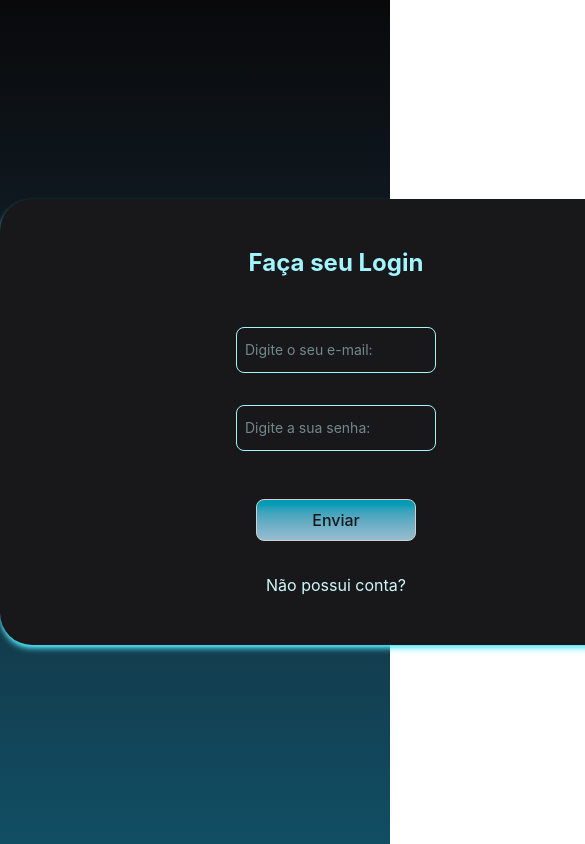
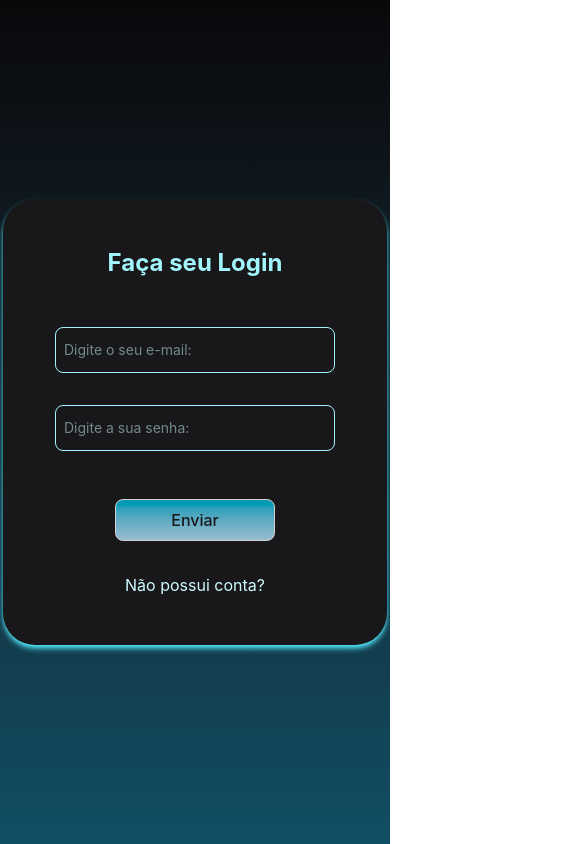
Before and after one commit to bruninxsz/DataGear, a Vue app: page /login in a window 390 px wide. Shown: the top 844 px of the page, 585 px wide, since content can reach past the window. Built offline with nearby package versions, Linux system fonts and the light colour scheme.

Commit message:
responsividadeLogin&Cadastro

```diff
--- a/src/views/Cadastro.vue
+++ b/src/views/Cadastro.vue
@@ -1,11 +1,11 @@
 <template>
   <main class="grid grid-cols-1 bg-gradient-to-b from-zinc-950 to-cyan-900 h-screen">
-   <form class="flex flex-col items-center gap-8 m-auto bg-zinc-900 shadow-md shadow-cyan-300 p-4 min-w-2xl text-cyan-100 rounded-xl">
+   <form class="flex flex-col items-center gap-8 m-auto bg-zinc-900 shadow-md shadow-cyan-300 p-4 min-w-sm md:min-w-xl lg:min-w-2xl text-cyan-100 rounded-4xl">
       <h2 class="text-cyan-200 text-2xl mt-8 font-bold mb-4">Faça seu Cadastro</h2>
-      <input type="text" class="border border-cyan-200 rounded-lg w-50 md:w-90 lg:w-md py-3 px-2 text-sm lg:text-base" placeholder="Digite o seu nome:">
-      <input type="email" class="border border-cyan-200 rounded-lg w-50 md:w-90 lg:w-md py-3 px-2 text-sm lg:text-base" placeholder="Digite o seu e-mail:">
-      <input type="password" class="border border-cyan-200 rounded-lg w-50 md:w-90 lg:w-md py-3 px-2 text-sm lg:text-base" placeholder="Digite a sua senha:">
-      <input type="password" class="border border-cyan-200 rounded-lg w-50 md:w-90 lg:w-md py-3 px-2 text-sm lg:text-base" placeholder="Confirme a sua senha:">
+      <input type="text" class="border border-cyan-200 rounded-lg w-70 md:w-90 lg:w-md py-3 px-2 text-sm lg:text-base" placeholder="Digite o seu nome:">
+      <input type="email" class="border border-cyan-200 rounded-lg w-70 md:w-90 lg:w-md py-3 px-2 text-sm lg:text-base" placeholder="Digite o seu e-mail:">
+      <input type="password" class="border border-cyan-200 rounded-lg w-70 md:w-90 lg:w-md py-3 px-2 text-sm lg:text-base" placeholder="Digite a sua senha:">
+      <input type="password" class="border border-cyan-200 rounded-lg w-70 md:w-90 lg:w-md py-3 px-2 text-sm lg:text-base" placeholder="Confirme a sua senha:">
       <button type="submit" class="bg-gradient-to-b from-cyan-500 to-sky-200 text-zinc-900 opacity-80 border border-white py-2 rounded-lg font-medium hover:shadow-md duration-300 shadow-cyan-300 duration-400 min-w-40 mt-2 mb-6"> Enviar </button>
       <router-link to="login" class="mb-8 hover:scale-[1.03] duration-200">Já possui conta?</router-link>
    </form>
--- a/src/views/Login.vue
+++ b/src/views/Login.vue
@@ -1,9 +1,9 @@
 <template>
   <main class="grid grid-cols-1 bg-gradient-to-b from-zinc-950 to-cyan-900 h-screen">
-   <form class="flex flex-col items-center gap-8 m-auto bg-zinc-900 shadow-md shadow-cyan-300 p-4 min-w-2xl text-cyan-100 rounded-4xl">
+   <form class="flex flex-col items-center gap-8 m-auto bg-zinc-900 shadow-md shadow-cyan-300 p-4 min-w-sm md:min-w-xl lg:min-w-2xl text-cyan-100 rounded-4xl">
       <h2 class="text-cyan-200 text-2xl mt-8 mb-4 font-bold">Faça seu Login</h2>
-      <input type="email" class="border border-cyan-200 rounded-lg w-50 md:w-90 lg:w-md py-3 px-2 text-sm lg:text-base" placeholder="Digite o seu e-mail:">
-      <input type="email" class="border border-cyan-200 rounded-lg w-50 md:w-90 lg:w-md py-3 px-2 text-sm lg:text-base" placeholder="Digite a sua senha:">
+      <input type="email" class="border border-cyan-200 rounded-lg w-70 md:w-90 lg:w-md py-3 px-2 text-sm lg:text-base" placeholder="Digite o seu e-mail:">
+      <input type="password" class="border border-cyan-200 rounded-lg w-70 md:w-90 lg:w-md py-3 px-2 text-sm lg:text-base" placeholder="Digite a sua senha:">
       <button type="submit" class="bg-gradient-to-b from-cyan-500 to-sky-200 text-zinc-900 opacity-80 border border-white py-2 rounded-lg font-medium hover:shadow-md duration-300 shadow-cyan-300 duration-400 mt-4 min-w-40"> Enviar </button>
       <router-link to="cadastro" class="mb-8 hover:scale-[1.03] duration-200">Não possui conta?</router-link>
    </form>
```
